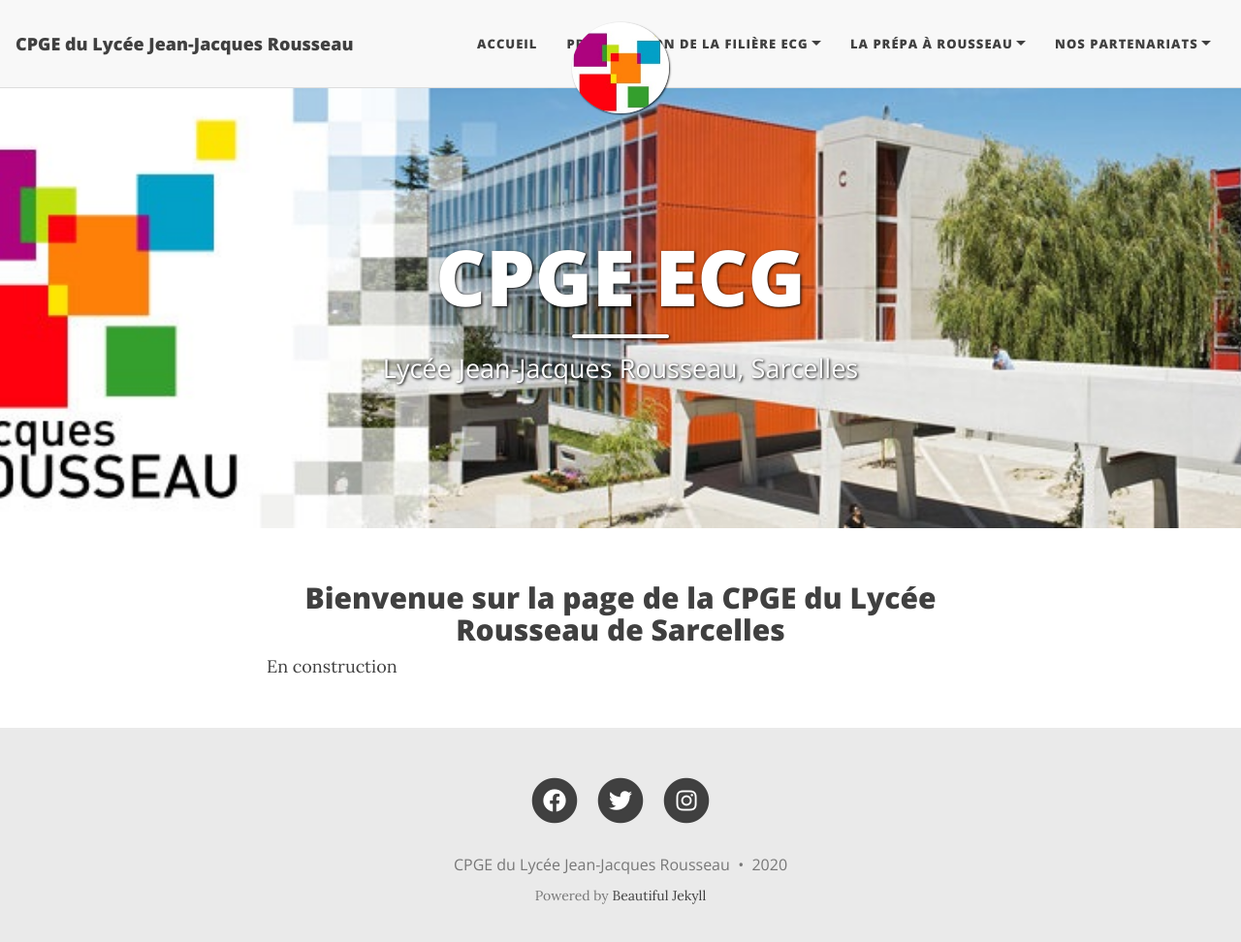
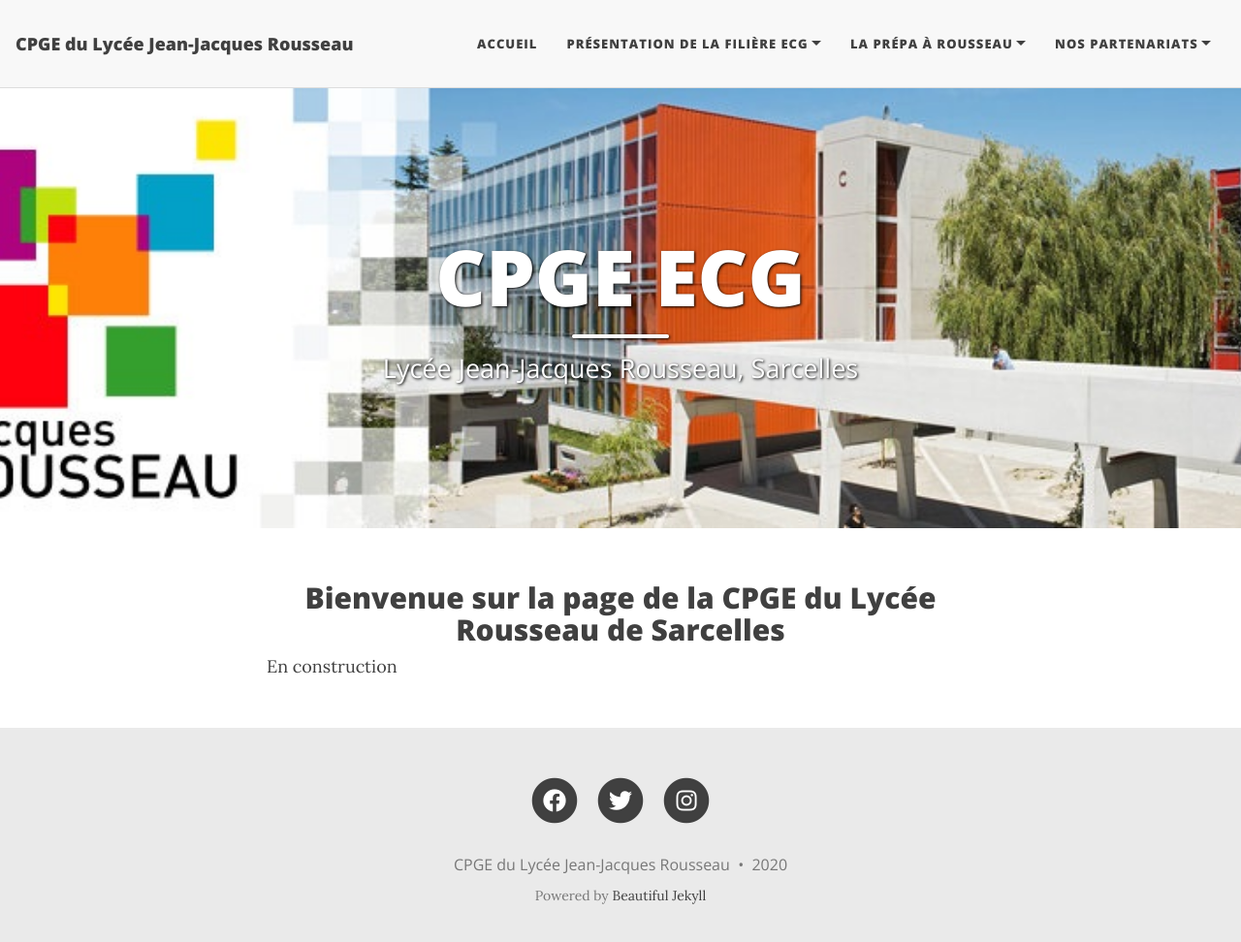
Before and after one commit to cpgesarcelles/cpgesarcelles.github.io, a Jekyll site: the page built from index.html, in a window 1280 px wide and 985 px high. Shown: the top 972 px of the window at 97% size. Built offline with Jekyll 4.4.1, drawn with Linux system fonts in a browser that asks for light colours; nearby versions of some CDN libraries; the list of posts is cut into pages by our own code.

Commit message:
Update index.html

```diff
--- a/index.html
+++ b/index.html
@@ -1,9 +1,9 @@
 ---
 layout: home
+name: CPGE du Lycée Jean-Jacques Rousseau, Sarcelles
 title: CPGE ECG
 subtitle: Lycée Jean-Jacques Rousseau, Sarcelles
 cover-img: "/assets/img/lyceerousseau.jpg"
-avatar: "/assets/img/logo/logo_rousseau.jpg"
 ---
 
 <center> <h2> Bienvenue sur la page de la CPGE du Lycée Rousseau de Sarcelles </h2></center>
```
